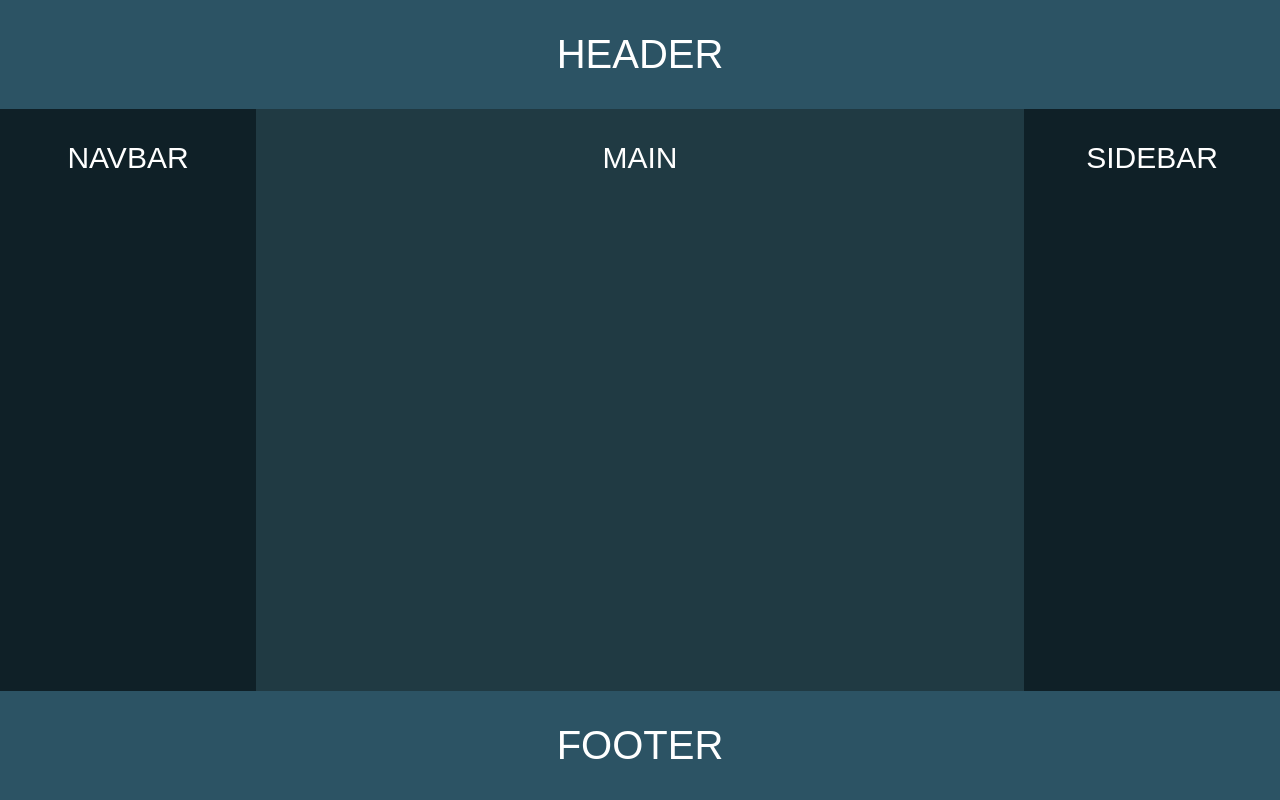
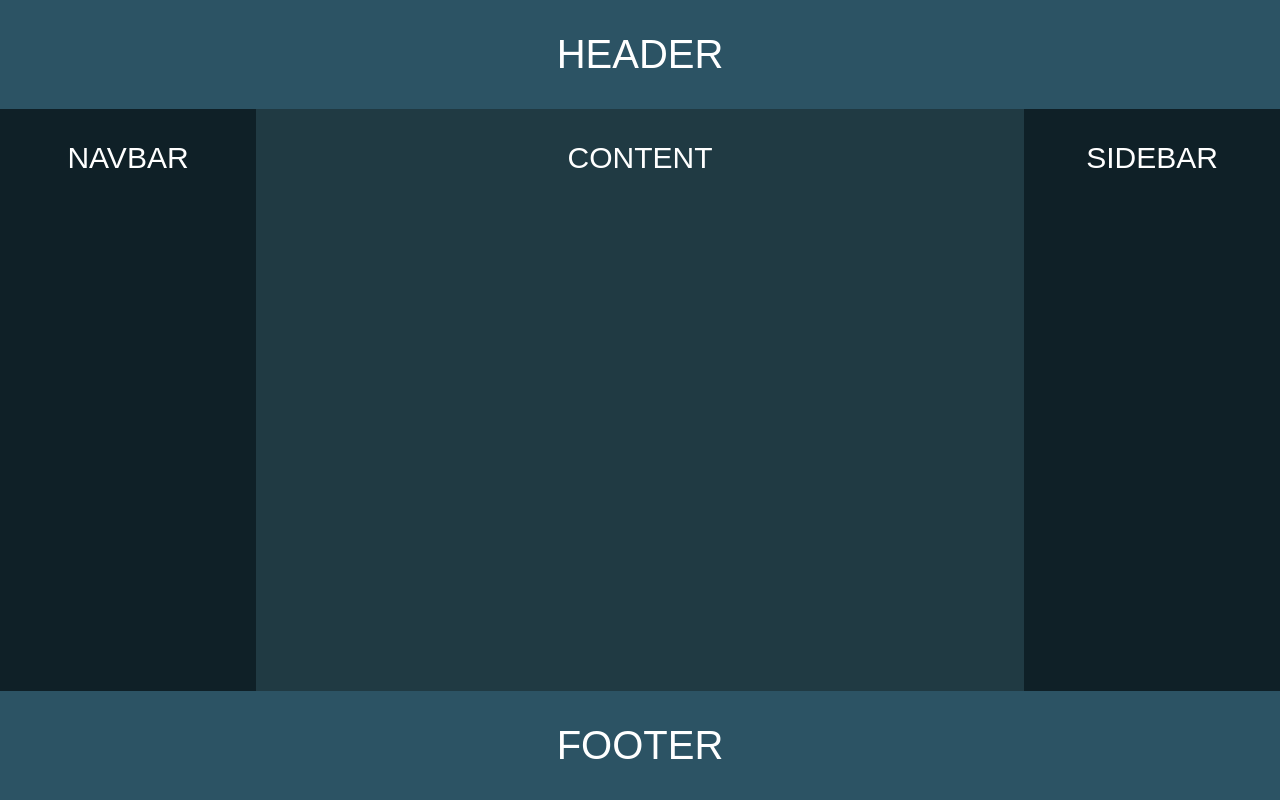
Before and after one commit to sportivearavind/JavaScript_Projects, a plain HTML site: page Holy Grail/index.html in a window 1280 px wide. Drawn offline with Linux system fonts and the light colour scheme; a web font is replaced by a local one.

Commit message:
fix!: corrections done

```diff
--- a/Holy Grail/index.html
+++ b/Holy Grail/index.html
@@ -10,7 +10,7 @@
     <div class="container">
         <header>HEADER</header>
         <nav>NAVBAR</nav>
-        <main>MAIN</main>
+        <main>CONTENT</main>
         <ASIDE>SIDEBAR</ASIDE>
         <footer>FOOTER</footer>
     </div>
```
